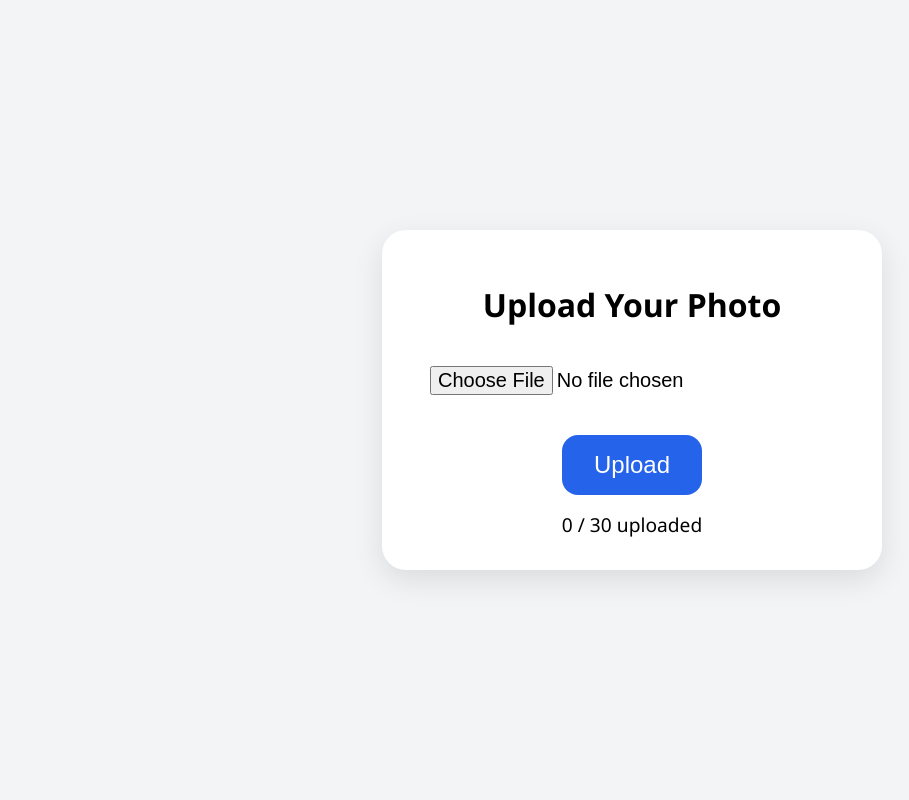
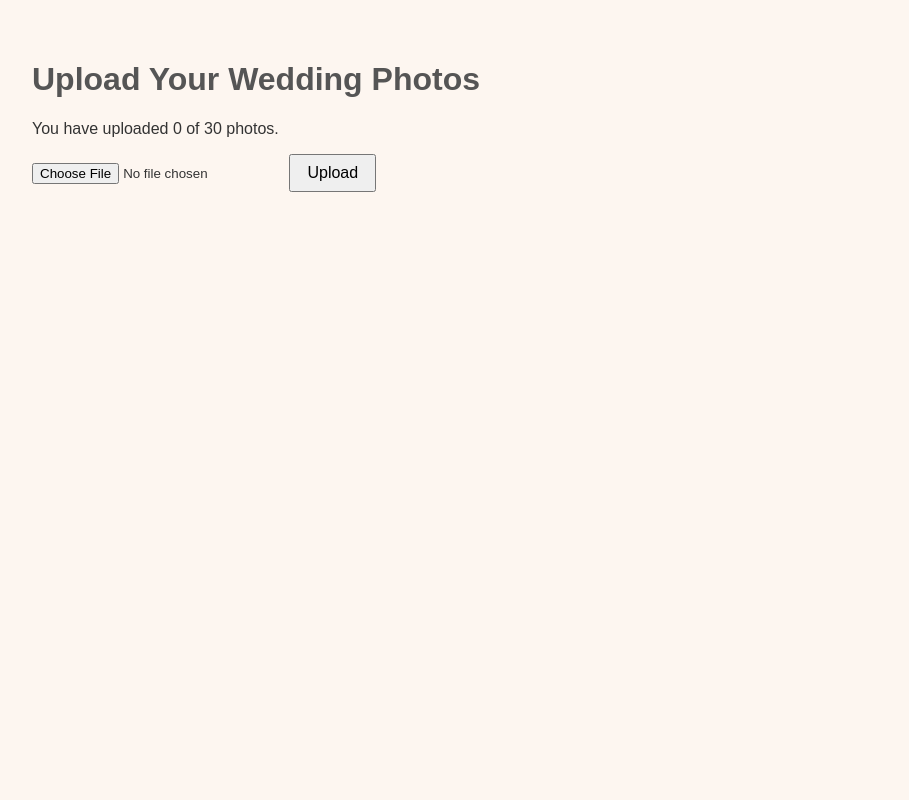
Before and after one commit to AdrianSykes/qr-photo-uploader, a Flask app: page / in a window 1280 px wide. Shown: the whole page, without its empty margins (8-917 px from the left). Run offline with Flask 3, Linux system fonts and the light colour scheme; some libraries are stand-ins or nearby versions.

Commit message:
Update index.html

```diff
--- a/templates/index.html
+++ b/templates/index.html
@@ -1,119 +1,24 @@
 <!DOCTYPE html>
-<html lang="en">
+<html>
 <head>
-    <meta charset="UTF-8">
-    <title>Upload Your Photo</title>
-    <meta name="viewport" content="width=device-width, initial-scale=1.0">
-    <style>
-        * {
-            box-sizing: border-box;
-        }
-
-        body {
-            font-family: 'Segoe UI', sans-serif;
-            margin: 0;
-            padding: 0;
-            background-color: #f3f4f6;
-            display: flex;
-            justify-content: center;
-            align-items: center;
-            min-height: 100vh;
-        }
-
-        .upload-container {
-            background-color: white;
-            padding: 2rem;
-            border-radius: 1.5rem;
-            box-shadow: 0 10px 30px rgba(0, 0, 0, 0.1);
-            max-width: 500px;
-            width: 90%;
-            text-align: center;
-        }
-
-        h1 {
-            font-size: 2rem;
-            margin-bottom: 1.5rem;
-        }
-
-        input[type="file"] {
-            display: block;
-            margin: 1.5rem auto;
-            font-size: 1.25rem;
-            padding: 1rem;
-            width: 100%;
-        }
-
-        button {
-            font-size: 1.5rem;
-            padding: 1rem 2rem;
-            border: none;
-            border-radius: 1rem;
-            background-color: #2563eb;
-            color: white;
-            cursor: pointer;
-            transition: background-color 0.3s;
-        }
-
-        button:hover {
-            background-color: #1e40af;
-        }
-
-        .info, .error {
-            margin-top: 1rem;
-            font-size: 1.2rem;
-        }
-
-        .error {
-            color: #dc2626;
-        }
-
-        .preview {
-            margin-top: 1rem;
-        }
-
-        .preview img {
-            max-width: 100%;
-            height: auto;
-            border-radius: 1rem;
-            box-shadow: 0 4px 10px rgba(0,0,0,0.1);
-        }
-    </style>
+  <meta charset="utf-8">
+  <title>Wedding Photo Upload</title>
+  <link rel="stylesheet" href="/static/style.css">
 </head>
 <body>
-    <div class="upload-container">
-        <h1>Upload Your Photo</h1>
-
-        {% if error %}
-            <div class="error">{{ error }}</div>
-        {% endif %}
-
-        <form method="POST" enctype="multipart/form-data">
-            <input type="file" name="photo" id="photo-input" accept="image/*" required>
-            <div class="preview" id="preview"></div>
-            <button type="submit">Upload</button>
-        </form>
-
-        <div class="info">{{ uploaded }} / {{ max_uploads }} uploaded</div>
-    </div>
-
-    <script>
-        const input = document.getElementById('photo-input');
-        const preview = document.getElementById('preview');
-
-        input.addEventListener('change', function () {
-            preview.innerHTML = ''; // Clear previous
-
-            const file = this.files[0];
-            if (!file) return;
-
-            const reader = new FileReader();
-            reader.onload = function (e) {
-                const img = document.createElement('img');
-                img.src = e.target.result;
-                preview.appendChild(img);
-            };
-            reader.readAsDataURL(file);
-        });
-    </script>
+  <h1>Upload Your Wedding Photos</h1>
+  <p>You have uploaded {{ uploaded }} of {{ max_uploads }} photos.</p>
+  {% if error %}
+    <p style="color:red">{{ error }}</p>
+  {% endif %}
+  {% if uploaded < max_uploads %}
+  <form method="POST" enctype="multipart/form-data">
+    <input type="file" name="photo" required>
+    <button type="submit">Upload</button>
+  </form>
+  {% else %}
+    <p><strong>You’ve reached the maximum of {{ max_uploads }} photos.</strong></p>
+  {% endif %}
+  <p id="message"></p>
 </body>
 </html>
```
